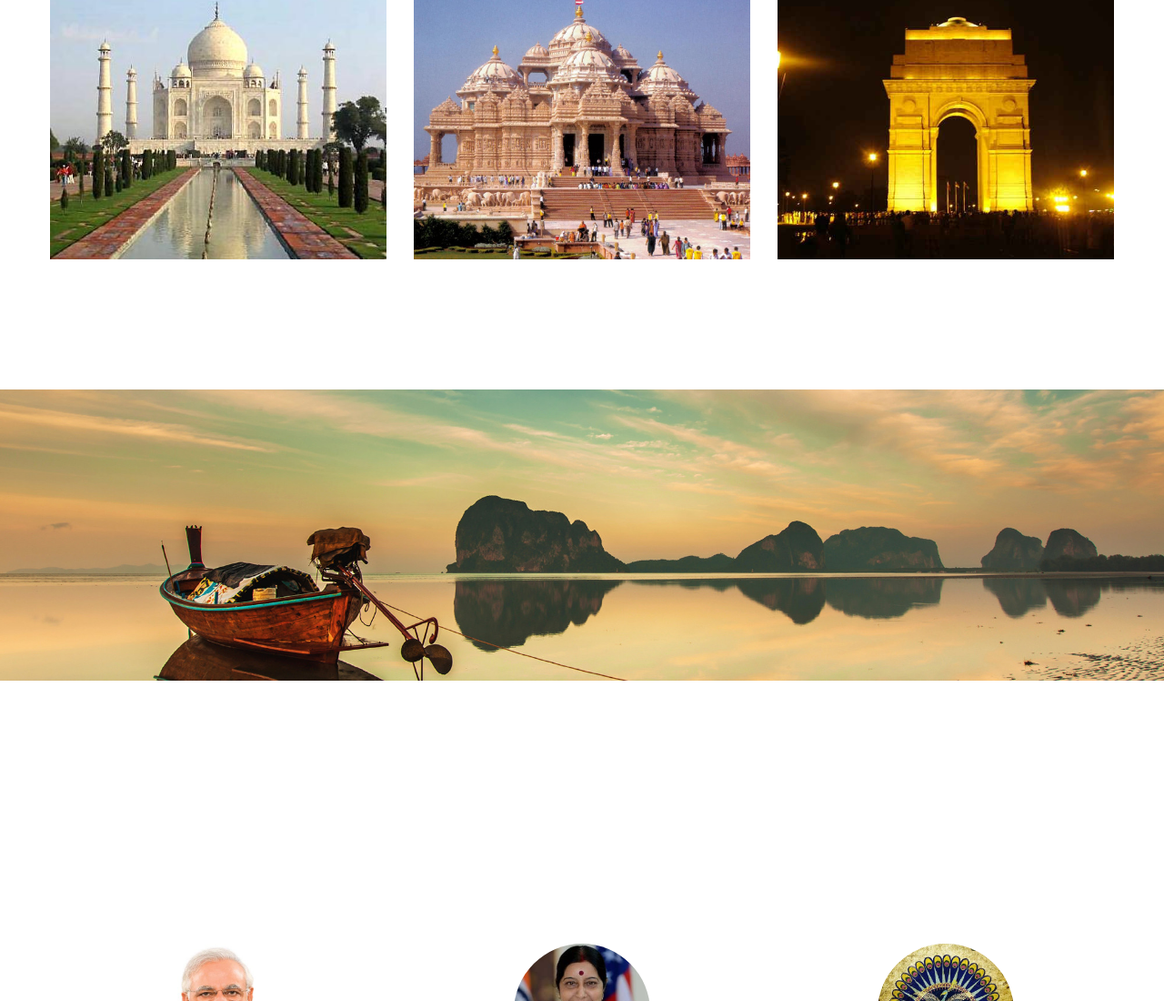
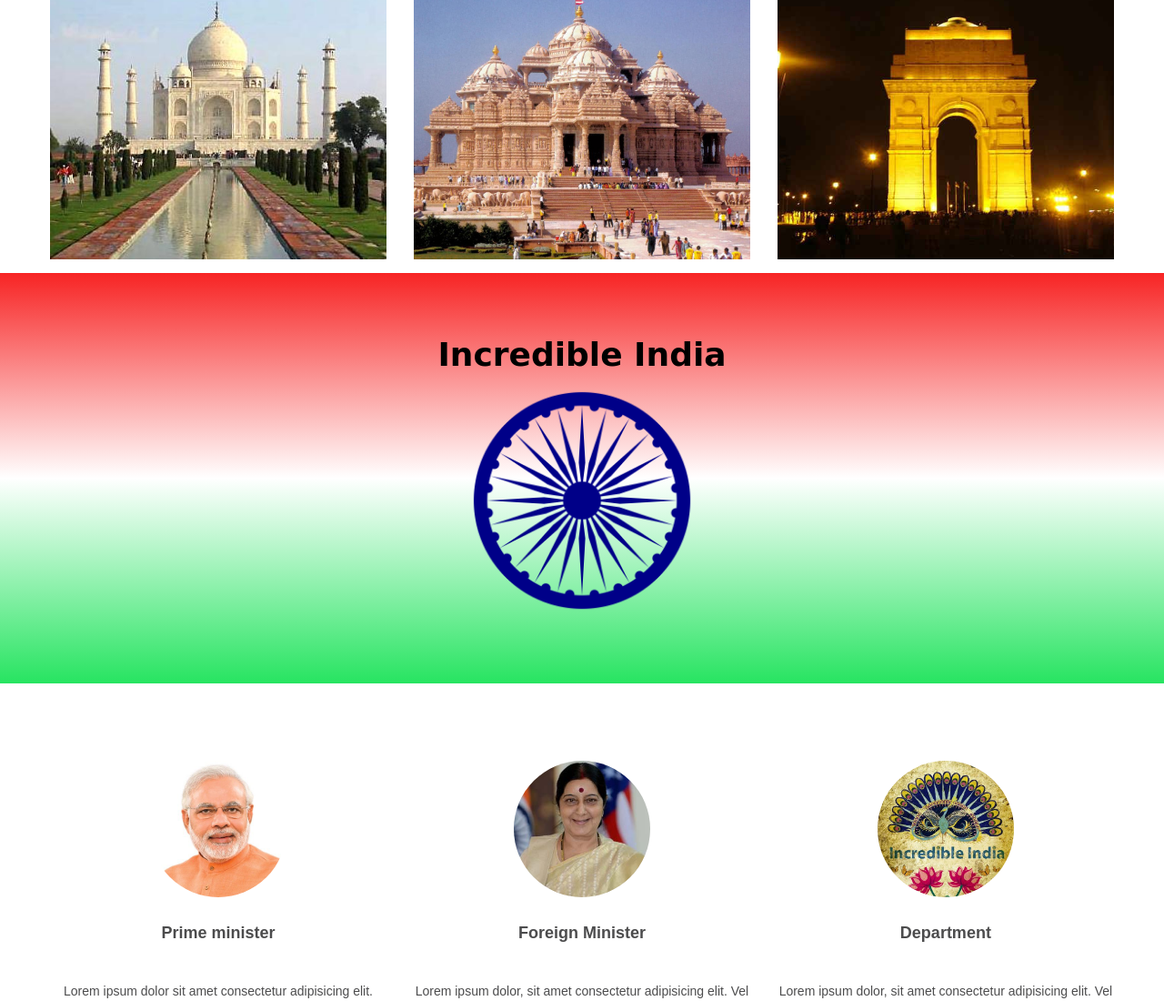
Before and after one commit to sudhirkumarojhaa/babina, a website: page index.html in a window 1280 px wide. Shown: the part 1658-2758 px from the top of the page at 91% size. Drawn offline with Linux system fonts and the light colour scheme; a web font is replaced by a local one.

Commit message:
resolved issues

```diff
--- a/index.html
+++ b/index.html
@@ -7,6 +7,7 @@
   <meta name="viewport" content="width=device-width, initial-scale=1">
   <meta name="description" content="">
   <meta name="robots" content="noindex, nofollow">
+  <link href="https://fonts.googleapis.com/css?family=Condiment" rel="stylesheet">
   <link rel="stylesheet" type="text/css" href="css/style.css">
 </head>
 
@@ -108,7 +109,8 @@
   <!--site-actors section  -->
 
   <section class="vb">
-    <img src="images/vb.jpg" alt="">
+    <h1>incredible india</h1>
+    <img src="images/wheel.png" alt="wheel" class="anim">
   </section>
 
   <section class="actors">
@@ -163,7 +165,7 @@
 
   <!--footer section  -->
 
-  <footer class="footer">
+  <footer>
     <h1>www.incredible-india.nic.in</h1>
     &copy; Copyright 1992
   </footer>
--- a/scss/_layout.scss
+++ b/scss/_layout.scss
@@ -40,7 +40,6 @@
   height: 300px;
 }
 
-
 .vip {
   width: 150px;
   height: 150px;
@@ -52,7 +51,6 @@
   height: 100%;
   object-fit: cover;
   border-radius: 50%;
-
 }
 
 .vip img:hover {
@@ -64,7 +62,26 @@
   padding: 30px;
 }
 
-.vb img {
-  width:100%;
-  padding: 10% 0;
+.vb {
+  text-align: center;
+  text-transform: capitalize;
+  font-family: 'Condiment', cursive;
+  clear: both;
+  color: black;
+  background: linear-gradient(#f72424, #ffffff, #27e461);
 }
+
+.anim {
+ width: 250px;
+ margin: 0 auto;
+  animation: ani 5s linear infinite;
+}
+
+@keyframes ani {
+  0% {
+    transform: rotate(0deg);
+  }
+  100% {
+    transform: rotate(360deg);
+  }
+}
--- a/scss/_media.scss
+++ b/scss/_media.scss
@@ -5,7 +5,4 @@
   .col-3 {
     width: 100%;
   }
-  .vb img {
-    height: 300vh;
-  }
 }
```
Also changed, not shown: css/style.css, images/wheel.png (added), 1 other file.
